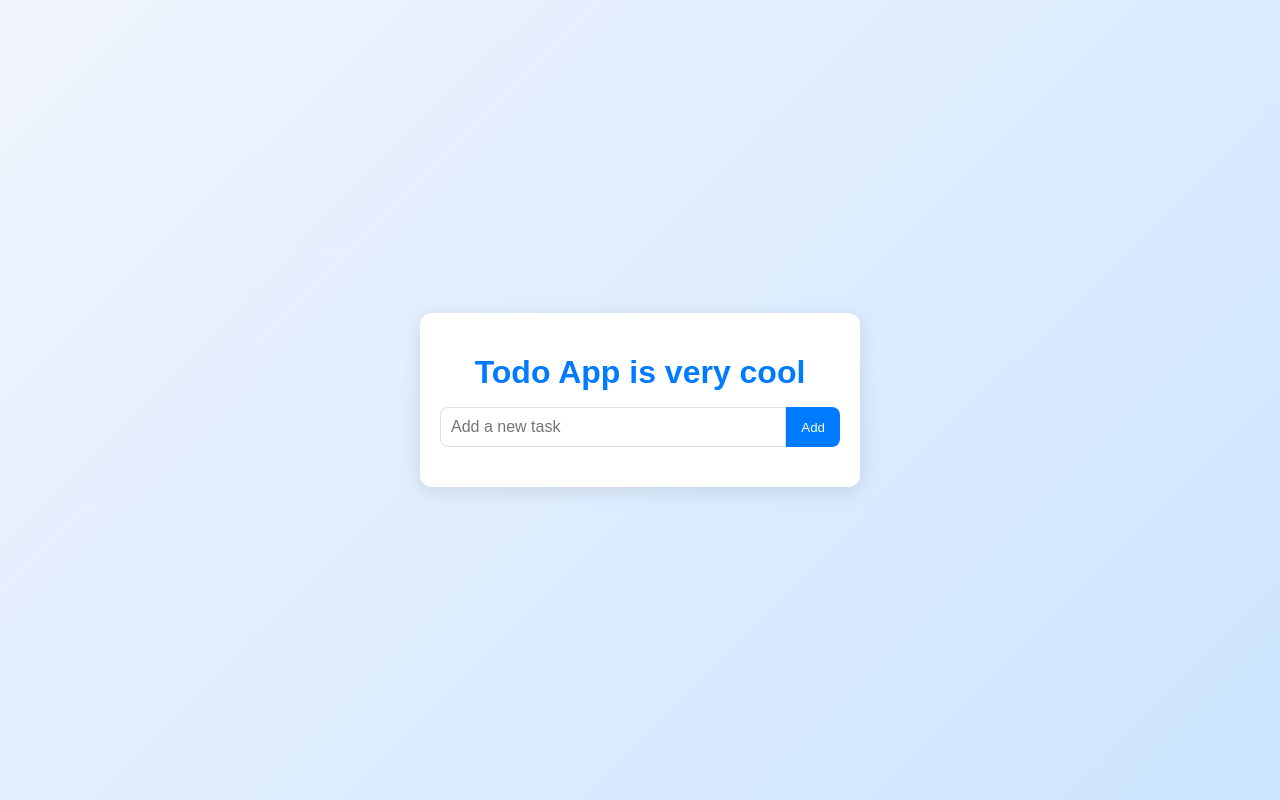
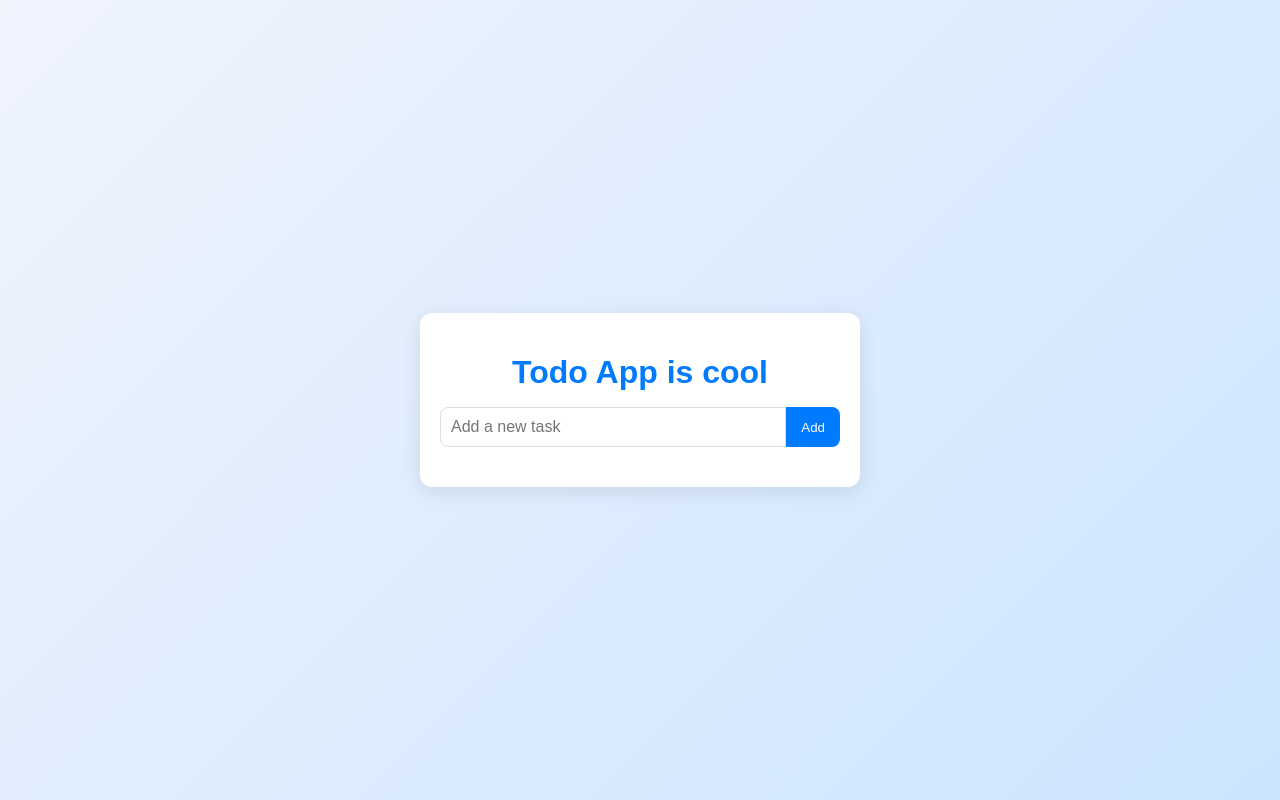
Before and after one commit to toffel-arthur-emf/module210-todo-toa, a plain HTML site: page src/frontend/index.html in a window 1280 px wide. Drawn offline with nearby package versions, Linux system fonts and the light colour scheme; no server answers.

Commit message:
12 test que web app

```diff
--- a/src/frontend/index.html
+++ b/src/frontend/index.html
@@ -12,7 +12,7 @@
 
 <body>
   <div class="app-container">
-    <h1>Todo App is very cool</h1>
+    <h1>Todo App is cool</h1>
     <form id="todo-form">
       <input type="text" id="todo-input" placeholder="Add a new task" required>
       <button type="submit">Add</button>
```
Also changed, not shown: .github/workflows/azure-static-web-apps-black-glacier-0063dd603.yml.
